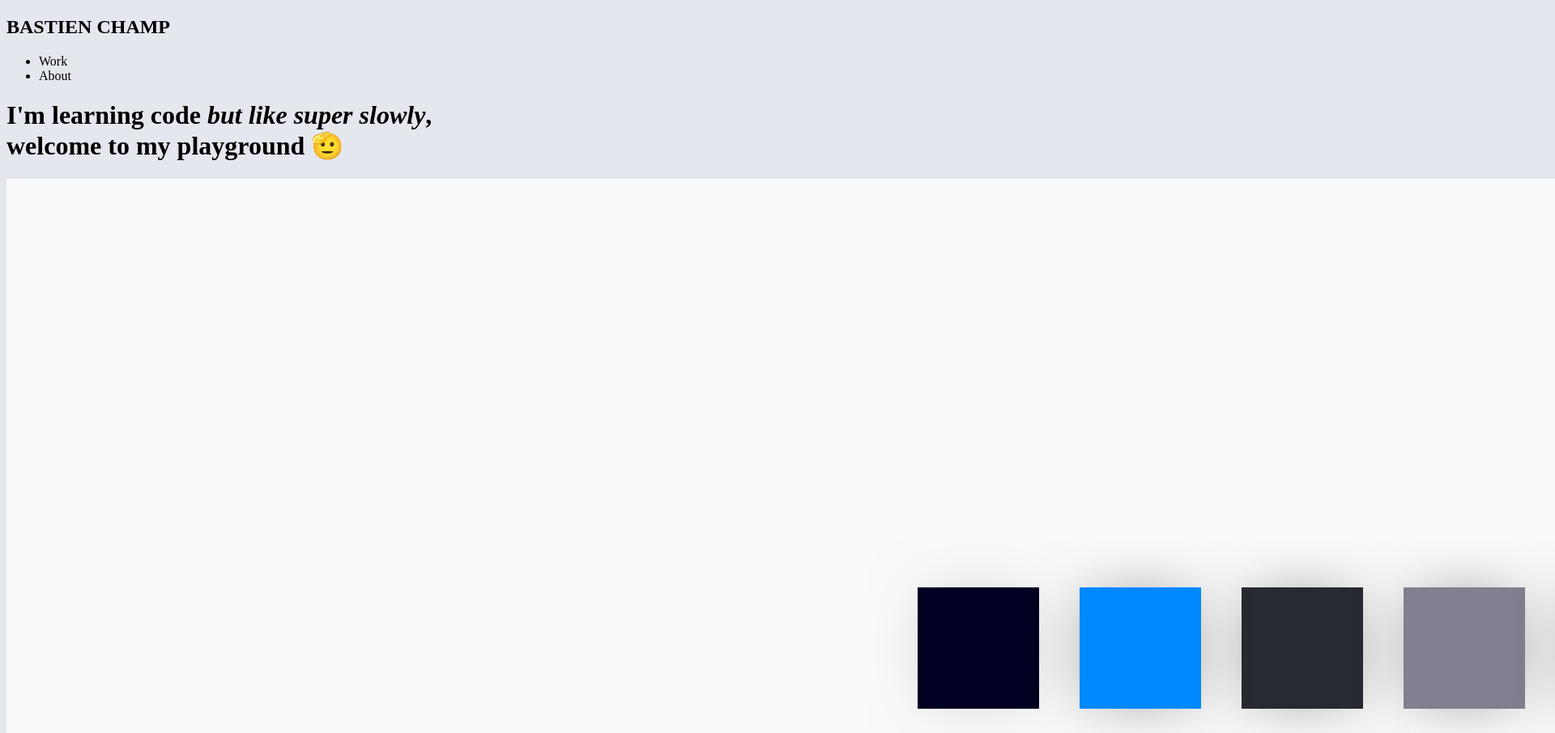
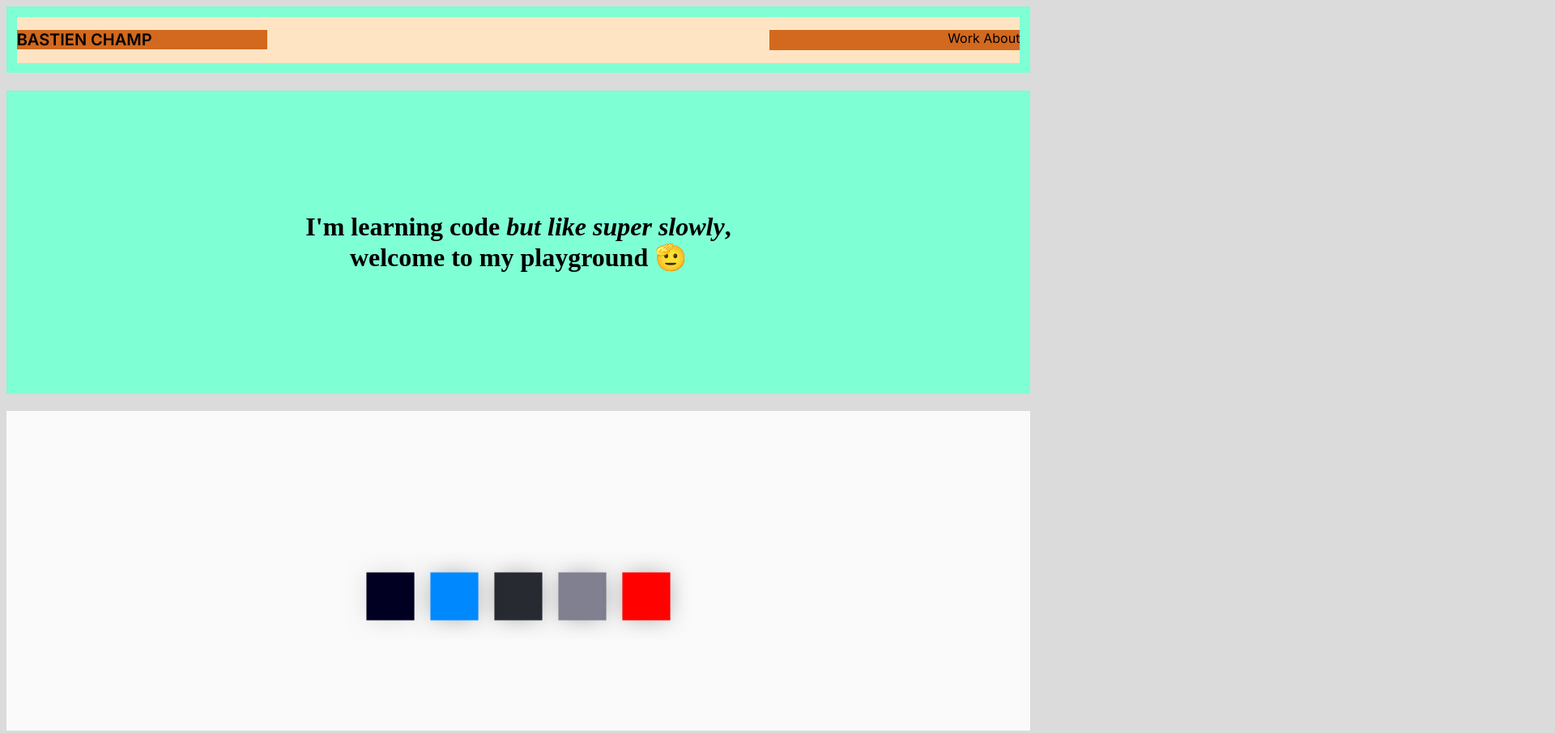
Before and after one commit to bastienchamp/bastienchamp.com, a plain HTML site: page index.html in a window 1280 px wide. Shown: the top 906 px of the page at 81% size, 1920 px wide, since content can reach past the window. Drawn offline with Linux system fonts and the light colour scheme.

Commit message:
newstyles

```diff
--- a/resources/css/style.css
+++ b/resources/css/style.css
@@ -1,11 +1,75 @@
 html {
-    background-color: #e4e7ed;
+    background-color: #dbdbdb;
 }
 
-.navigation {
-    background-color: #becde6;
+header {
+    padding: 1%;
+    background-color: aquamarine;
+    grid-row-start: 1;
+    grid-row-end: 1;
 }
 
-.main {
-    background-color: #becde6;
+nav {
+    background-color: bisque;
+    display: grid;
+    grid-template-columns: 25% 25% 25% 25%;
+    grid-template-rows: 100%;
+
 }
+
+main {
+
+}
+
+footer {
+    background-color: aquamarine;
+    padding: 50px 25px 5px 25px;
+    font-family: "Inter";
+}
+
+.logo h1 {
+    background-color: chocolate;
+    font-family: "Inter";
+    font-weight:  600;
+    font-size: 1.25rem;
+    grid-column-start: 1;
+    grid-column-end: 3;
+}
+
+.menu {
+    grid-column-start: 4;
+    grid-column-end: 4;
+}
+
+nav .menu {
+    background-color: chocolate;
+    font-family: "Inter";
+    font-size: 1rem;
+    text-align: end;
+}
+
+.menu li {
+    display: inline;
+}
+
+main h1 {
+    background-color: aquamarine;
+    text-align: center;
+    padding: 150px 25px 150px 25px;
+}
+
+footer ul {
+    background-color:bisque;
+    text-align: center;
+    position
+}
+
+img {
+    max-width: 100%;
+    height: auto;
+}
+
+li {
+    display: inline;
+    text-align: center;
+}
```
